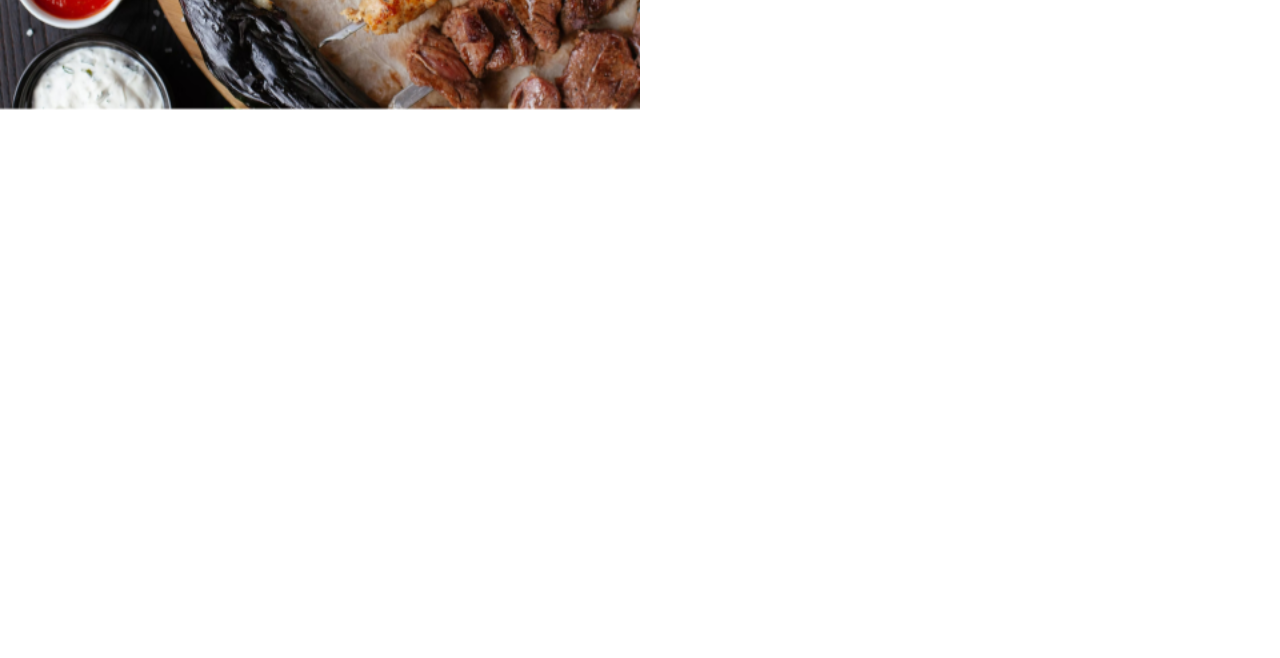
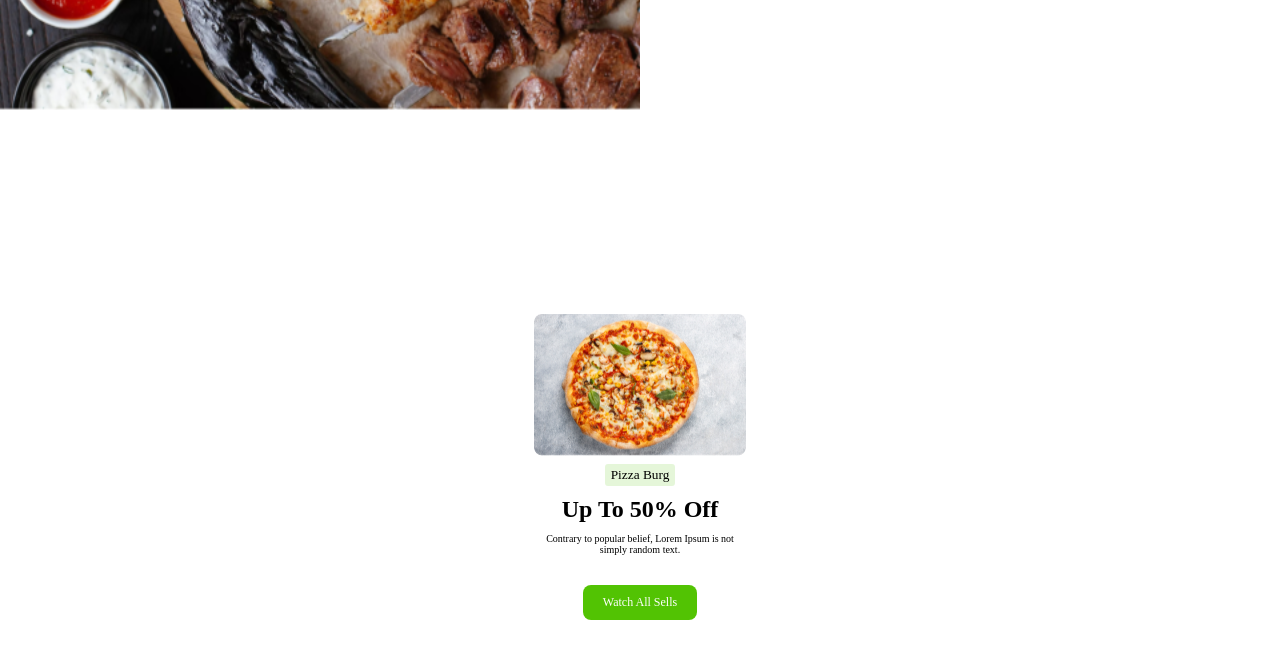
Before and after one commit to MD-Moniruzzaman-Arafat/ph-project-1, a plain HTML site: page index.html in a window 1280 px wide. Shown: the part 1691-2349 px from the top of the page. Before the commit the page ends 1905 px from the top, so only its background shows below. Drawn offline with Linux system fonts and the light colour scheme.

Commit message:
single card section design

```diff
--- a/index.html
+++ b/index.html
@@ -60,6 +60,16 @@
                 </div>
             </div>
         </section>
+
+        <section class="signleCardContainer">
+            <div class="card">
+                <img src="./assets/pizza.png" alt="">
+                <button>Pizza Burg</button>
+                <h1>Up To 50% Off</h1>
+                <p>Contrary to popular belief, Lorem Ipsum is not simply random text.</p>
+            </div>
+            <button>Watch All Sells</button>
+        </section>
     </main>
 
 </body>
--- a/style.css
+++ b/style.css
@@ -154,3 +154,20 @@ header::after {
     width: 20px;
     margin: 0 10px;
 }
+
+.signleCardContainer {
+    display: flex;
+    flex-direction: column;
+    align-items: center;
+    padding: 100px 0;
+}
+
+.signleCardContainer>button {
+    background-color: #52C303;
+    border: none;
+    padding: 10px 20px;
+    color: #FFF;
+    border-radius: 8px;
+    font-size: 12px;
+    margin-top: 30px;
+}
```
